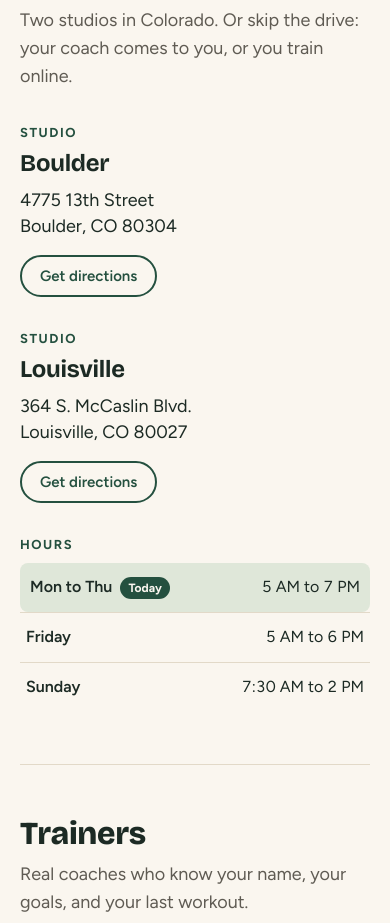
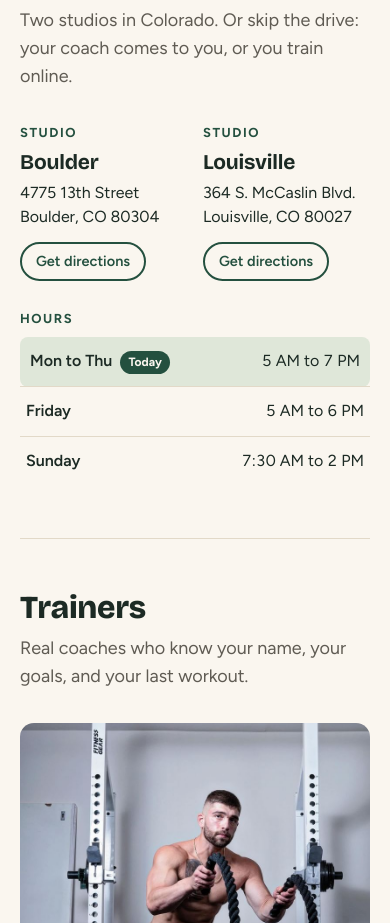
Before and after one commit to DMG159/Jeffrey_website, a plain HTML site: page index.html in a window 390 px wide. Shown: the part 3606-4529 px from the top of the page. Drawn offline with nearby package versions, Linux system fonts and the light colour scheme.

Commit message:
Show the two studio addresses side by side on phones
Co-Authored-By: Claude Fable 5.2 <noreply@anthropic.com>
Claude-Session: https://claude.ai/code/session_01D2PD2ReXdY79AuHGU1M4oe

```diff
--- a/index.html
+++ b/index.html
@@ -260,7 +260,11 @@ footer a:hover{color:#fff}
   .way .body{padding:14px 0 0;gap:5px}
   .way h3{font-size:22px}
   .way .desc{font-size:15px}
-  .loc-grid,.row2{grid-template-columns:1fr}
+  .row2{grid-template-columns:1fr}
+  .loc-grid{gap:28px 16px}
+  .loc h3{font-size:21px}
+  .loc address{font-size:16px;margin:8px 0 14px}
+  .loc .btn{padding:9px 14px;font-size:14.5px;white-space:nowrap}
   .trainer{grid-template-columns:1fr;gap:16px}
   .trainer img{aspect-ratio:16/10;object-position:50% 22%}
   .panel{padding:20px}
```
